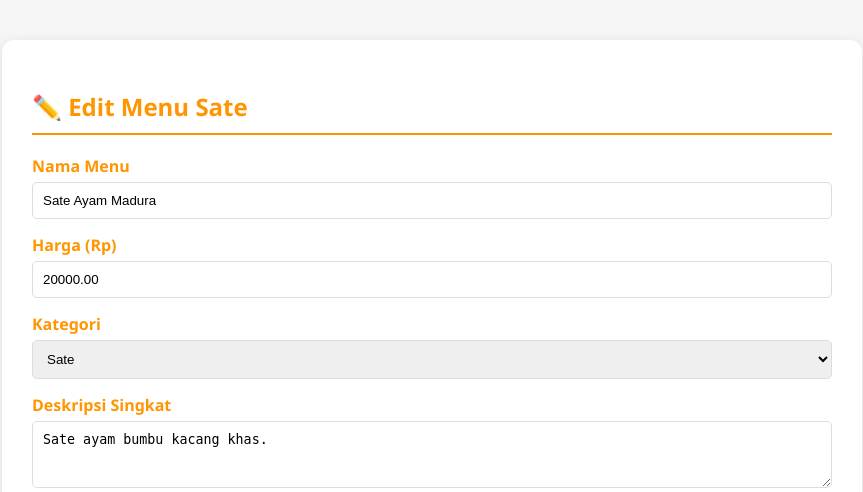
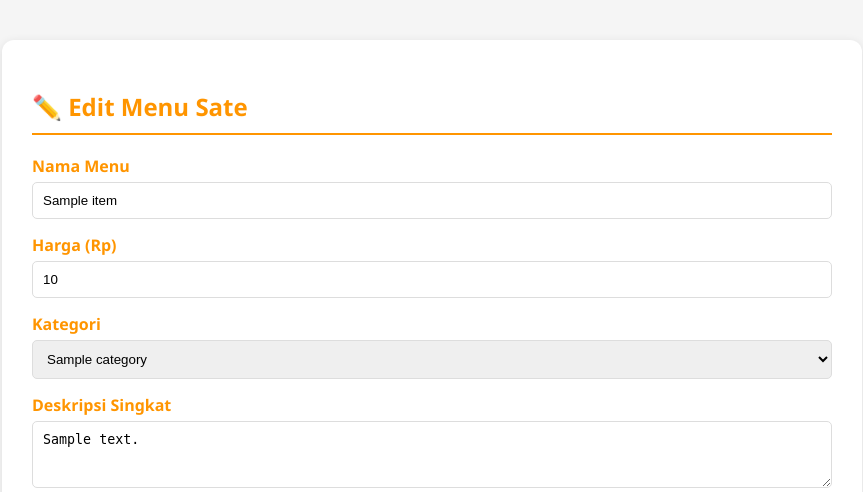
Before and after one commit to nnsinaga17/De-sate-company, a PHP site: page /sate/edit-menu.php?id=1 in a window 1280 px wide. Shown: the top 492 px of the page, without its empty margins (208-1071 px from the left). Run offline with PHP 8.4, Linux system fonts and the light colour scheme; a user stored in the database is signed in; data comes from the database, SQL or seed files in the repository; tables that the repository leaves empty or names only in its code hold one stand-in row (values such as "Sample post"); grey boxes marked "Sample" are stand-in pictures; grey boxes are pictures that could not be loaded.

Commit message:
Fix: Memperbaiki query dan form pada edit-menu.php menyesuaikan struktur database baru

```diff
--- a/edit-menu.php
+++ b/edit-menu.php
@@ -1,19 +1,26 @@
 <?php
+session_start();
+// Cek Login
+if(!isset($_SESSION['login'])) {
+    header("Location: login.php");
+    exit;
+}
+
 include 'koneksi.php';
 
-// Ambil ID dari URL
-$id = $_GET['id'];
+// Ambil ID dari URL dengan aman
+$id = mysqli_real_escape_string($koneksi, $_GET['id']);
 
-// Ambil data menu yang mau diedit dari database
-$query = mysqli_query($koneksi, "SELECT * FROM db_sate WHERE id='$id'");
+// Ambil data menu yang mau diedit dari database baru (menu_item)
+$query = mysqli_query($koneksi, "SELECT * FROM menu_item WHERE menu_id='$id'");
 $data = mysqli_fetch_assoc($query);
 
 // Proses Update Data
 if(isset($_POST['update_menu'])) {
-    $nama = $_POST['nama_menu'];
-    $harga = $_POST['harga'];
-    $kategori = $_POST['kategori'];
-    $deskripsi = $_POST['deskripsi'];
+    $nama = mysqli_real_escape_string($koneksi, $_POST['nama_menu']);
+    $harga = mysqli_real_escape_string($koneksi, $_POST['harga']);
+    $kategori_id = mysqli_real_escape_string($koneksi, $_POST['kategori']);
+    $deskripsi = mysqli_real_escape_string($koneksi, $_POST['deskripsi']);
 
     // Cek apakah admin mengupload foto baru
     if($_FILES['gambar']['name'] != "") {
@@ -25,10 +32,12 @@ if(isset($_POST['update_menu'])) {
         move_uploaded_file($tmp_file, $path);
 
         // Update semua data termasuk nama file gambar baru
-        mysqli_query($koneksi, "UPDATE db_sate SET nama_menu='$nama', kategori='$kategori', harga='$harga', deskripsi='$deskripsi', gambar='$gambar' WHERE id='$id'");
+        $query_update = "UPDATE menu_item SET menu_name='$nama', category_id='$kategori_id', price='$harga', description='$deskripsi', image_url='$gambar' WHERE menu_id='$id'";
+        mysqli_query($koneksi, $query_update);
     } else {
         // Kalau foto TIDAK diganti (hanya ganti teks/harga)
-        mysqli_query($koneksi, "UPDATE db_sate SET nama_menu='$nama', kategori='$kategori', harga='$harga', deskripsi='$deskripsi' WHERE id='$id'");
+        $query_update = "UPDATE menu_item SET menu_name='$nama', category_id='$kategori_id', price='$harga', description='$deskripsi' WHERE menu_id='$id'";
+        mysqli_query($koneksi, $query_update);
     }
 
     // Balik lagi ke dashboard
@@ -60,32 +69,38 @@ if(isset($_POST['update_menu'])) {
         <form method="POST" enctype="multipart/form-data">
             <div class="form-group">
                 <label>Nama Menu</label>
-                <input type="text" name="nama_menu" value="<?php echo $data['nama_menu']; ?>" required class="form-control">
+                <input type="text" name="nama_menu" value="<?php echo $data['menu_name']; ?>" required class="form-control">
             </div>
 
             <div class="form-group">
                 <label>Harga (Rp)</label>
-                <input type="number" name="harga" value="<?php echo $data['harga']; ?>" required class="form-control">
+                <input type="number" name="harga" value="<?php echo $data['price']; ?>" required class="form-control">
             </div>
 
             <div class="form-group">
                 <label>Kategori</label>
                 <select name="kategori" required class="form-control">
-                    <option value="sate" <?php if($data['kategori'] == 'sate') echo 'selected'; ?>>Sate</option>
-                    <option value="Mie" <?php if($data['kategori'] == 'Mie') echo 'selected'; ?>>Mie</option>
-                    <option value="Nasi" <?php if($data['kategori'] == 'Nasi') echo 'selected'; ?>>Nasi</option>
-                    <option value="Minuman" <?php if($data['kategori'] == 'Minuman') echo 'selected'; ?>>Minuman</option>
+                    <option value="">-- Pilih Kategori --</option>
+                    <?php
+                    // Tarik data dari tabel kategori secara dinamis
+                    $query_kat = mysqli_query($koneksi, "SELECT * FROM category");
+                    while($kat = mysqli_fetch_assoc($query_kat)) {
+                        // Cek dan pilih otomatis kategori yang sesuai dengan menu ini
+                        $selected = ($kat['category_id'] == $data['category_id']) ? 'selected' : '';
+                        echo '<option value="'.$kat['category_id'].'" '.$selected.'>'.$kat['category_name'].'</option>';
+                    }
+                    ?>
                 </select>
             </div>
 
             <div class="form-group">
                 <label>Deskripsi Singkat</label>
-                <textarea name="deskripsi" required class="form-control" rows="3"><?php echo $data['deskripsi']; ?></textarea>
+                <textarea name="deskripsi" required class="form-control" rows="3"><?php echo $data['description']; ?></textarea>
             </div>
 
             <div class="form-group">
                 <label>Foto Saat Ini:</label>
-                <img src="asset/img/<?php echo $data['gambar']; ?>" style="width: 150px; border-radius: 8px; margin-bottom: 10px; display: block;">
+                <img src="asset/img/<?php echo $data['image_url']; ?>" style="width: 150px; border-radius: 8px; margin-bottom: 10px; display: block;">
                 <label>Ganti Foto (Kosongkan jika tidak ingin ganti foto)</label>
                 <input type="file" name="gambar" accept="image/*" class="form-control">
             </div>
```
